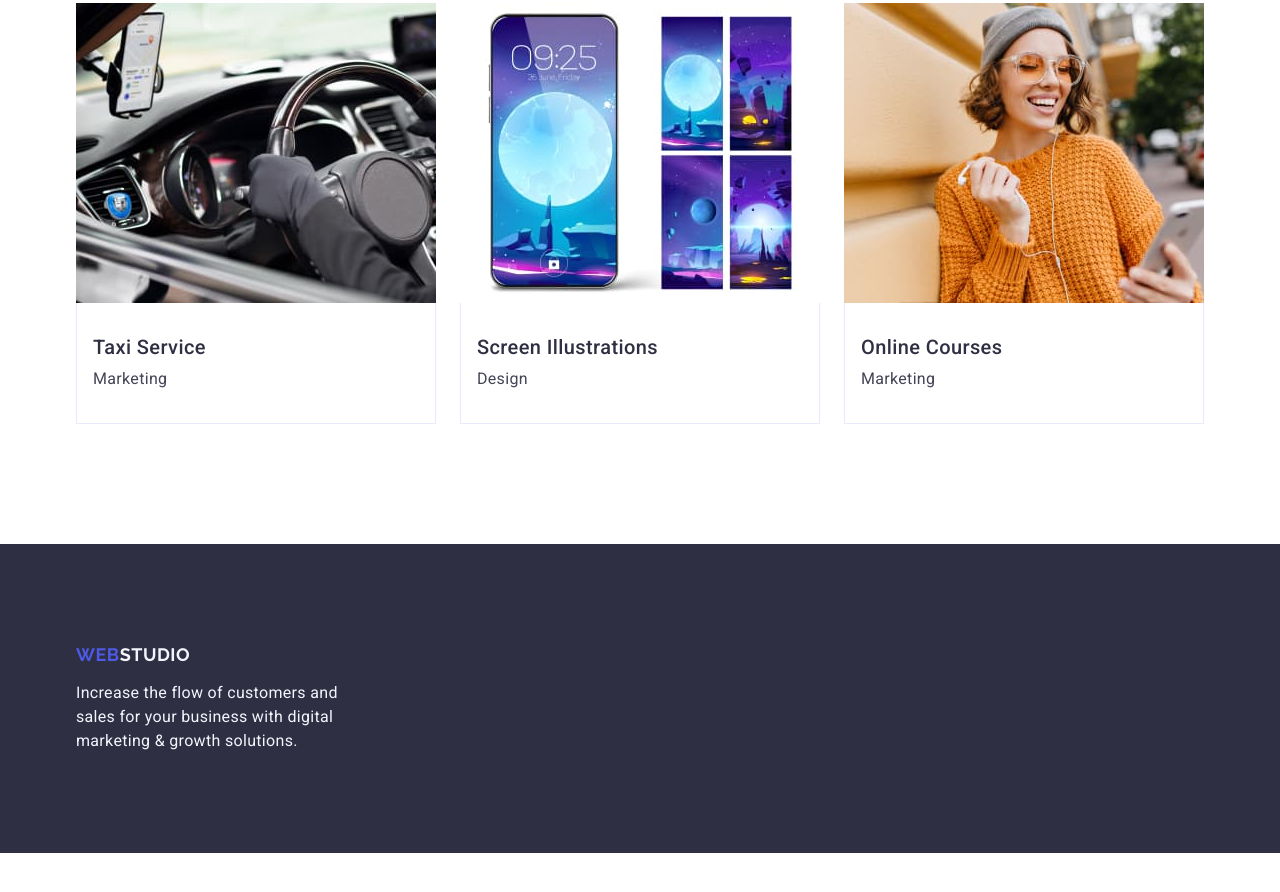
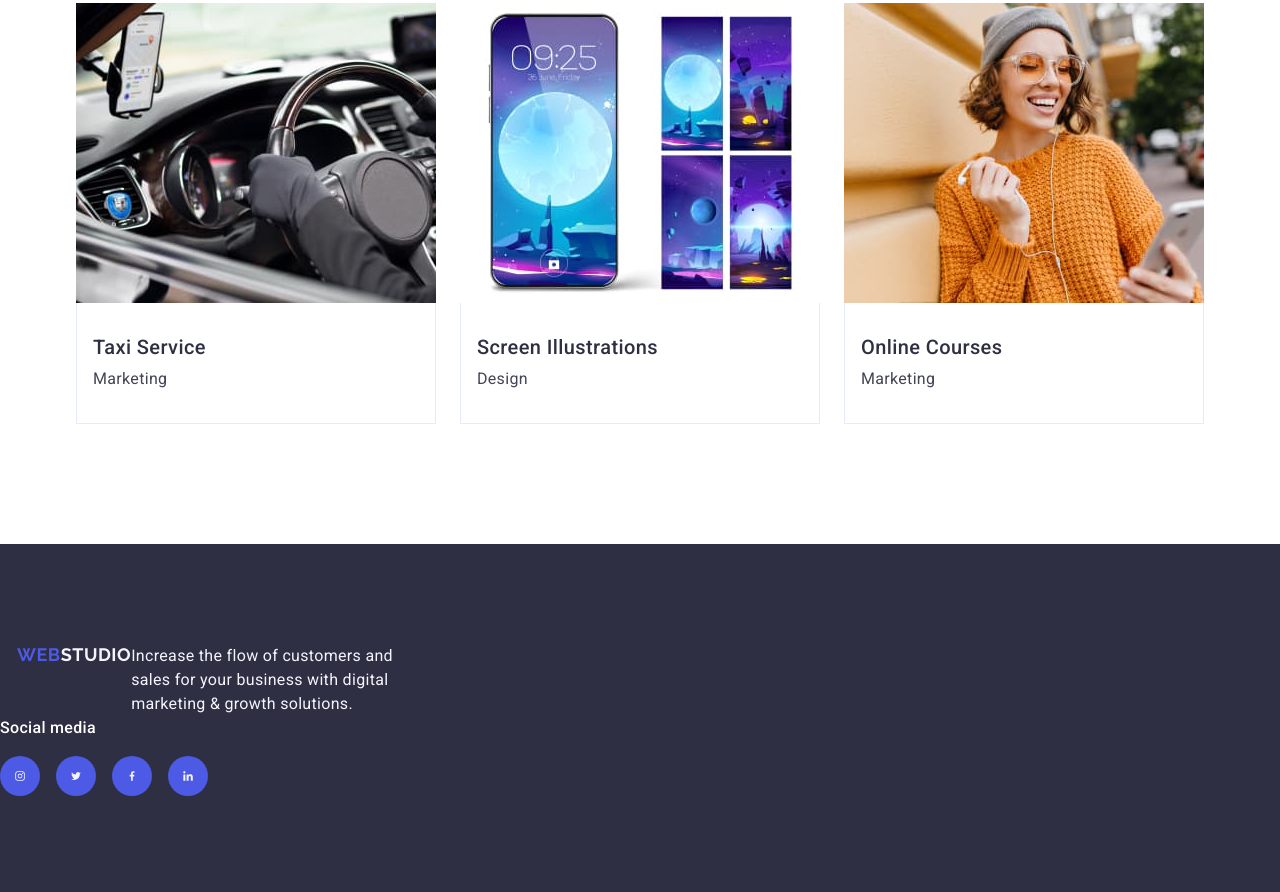
Before and after one commit to dimondesh/goit-markup-hw-06, a plain HTML site: page index.html in a window 1280 px wide. Shown: the part 2583-3475 px from the top of the page. Before the commit the page ends 3436 px from the top, so only its background shows below. Drawn offline with nearby package versions, Linux system fonts and the light colour scheme.

Commit message:
footer fix

```diff
--- a/css/styles.css
+++ b/css/styles.css
@@ -399,3 +399,47 @@ ul {
   padding: 0;
   margin: 0;
 }
+
+.footer-container {
+  display: flex;
+  align-items: baseline;
+  margin-right: 120px;
+}
+
+.footer-social-text {
+  font-weight: 500;
+  font-size: 16px;
+  line-height: 1.5;
+  letter-spacing: 0.02em;
+  color: #ffffff;
+  margin-bottom: 16px;
+}
+
+.footer-social-list {
+  display: flex;
+  gap: 16px;
+}
+
+.footer-social-item {
+  width: 40px;
+  height: 40px;
+}
+
+.footer-social-item-link {
+  width: 100%;
+  height: 100%;
+  background-color: #4d5ae5;
+  border-radius: 50%;
+  display: flex;
+  align-items: center;
+  justify-content: center;
+  transition: background-color 250ms cubic-bezier(0.4, 0, 0.2, 1);
+}
+
+.footer-social-item-link:hover .footer-social-item-link:focus {
+  background-color: #31d0aa;
+}
+
+.footer-icon {
+  color: #f4f4fd;
+}
--- a/index.html
+++ b/index.html
@@ -492,7 +492,7 @@
     </main>
 
     <footer class="footer">
-      <div class="container">
+      <div class="container footer-container">
         <a class="footer-logo" href="./index.html"
           >Web<span class="footer-logo-accent">Studio</span></a
         >
@@ -501,6 +501,39 @@
           digital marketing & growth solutions.
         </p>
       </div>
+      <div class="footer-social">
+        <p class="footer-social-text">Social media</p>
+        <ul class="footer-social-list">
+          <li class="footer-social-item">
+            <a href="" class="footer-social-item-link">
+              <svg class="footer-icon" width="24" height="24">
+                <use href="./images/icons.svg#icon-instagram"></use>
+              </svg>
+            </a>
+          </li>
+          <li class="footer-social-item">
+            <a href="" class="footer-social-item-link">
+              <svg class="footer-icon" width="24" height="24">
+                <use href="./images/icons.svg#icon-twitter"></use>
+              </svg>
+            </a>
+          </li>
+          <li class="footer-social-item">
+            <a href="" class="footer-social-item-link">
+              <svg class="footer-icon" width="24" height="24">
+                <use href="./images/icons.svg#icon-facebook"></use>
+              </svg>
+            </a>
+          </li>
+          <li class="footer-social-item">
+            <a href="" class="footer-social-item-link">
+              <svg class="footer-icon" width="24" height="24">
+                <use href="./images/icons.svg#icon-linkedin"></use>
+              </svg>
+            </a>
+          </li>
+        </ul>
+      </div>
     </footer>
   </body>
 </html>
```
